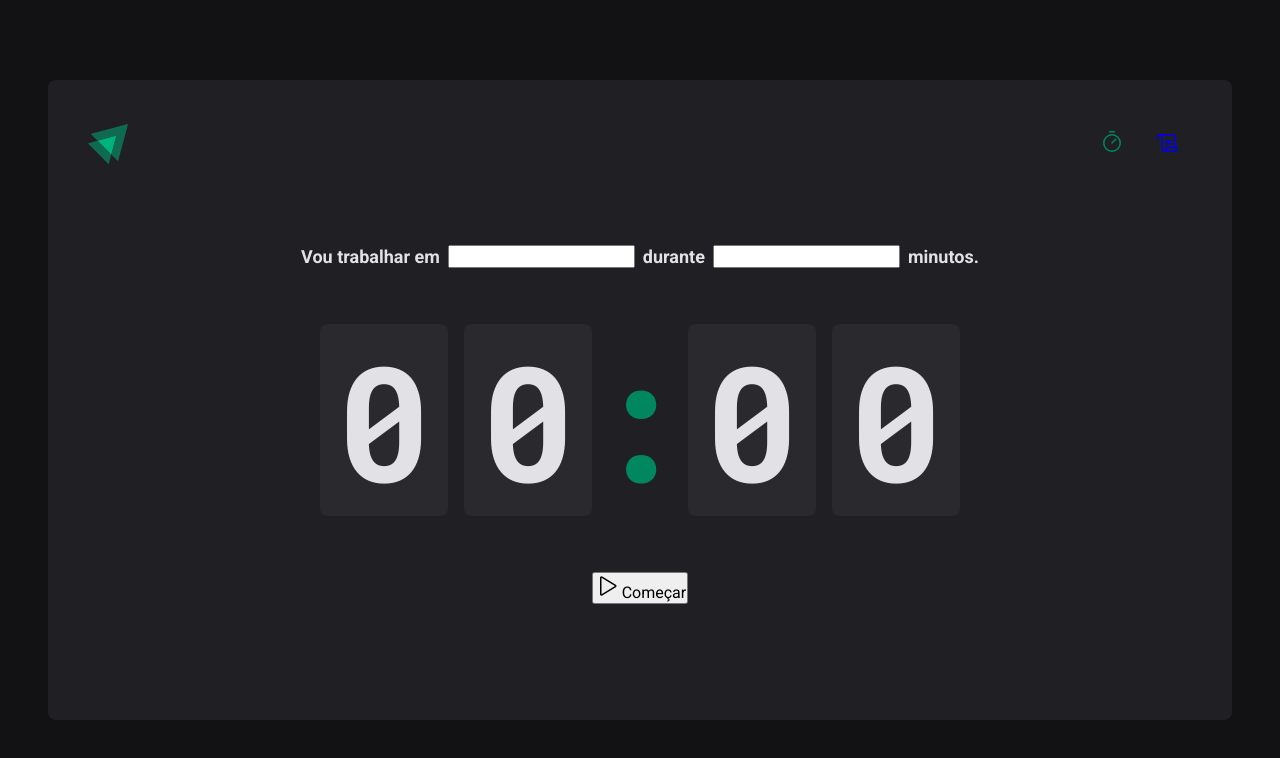
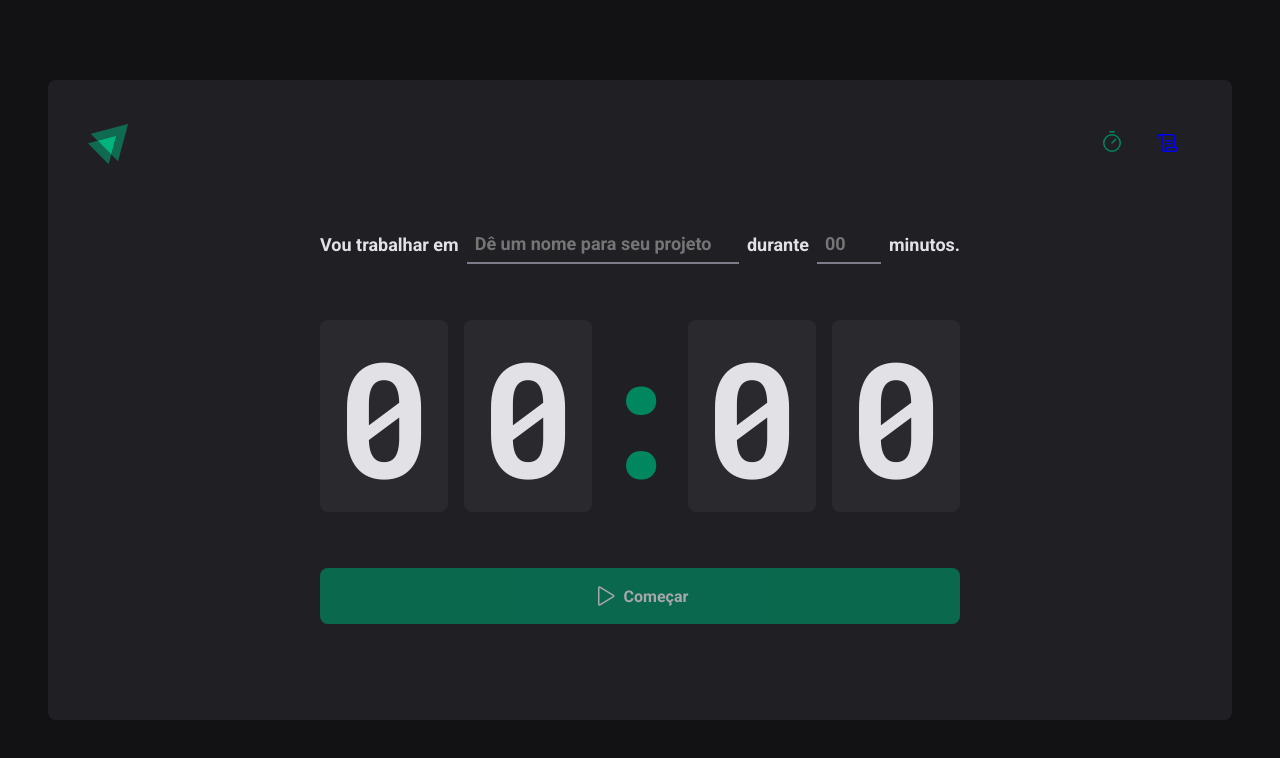
Before and after one commit to klenivingeri/pomodoro-proj2, a React (Vite) app: page / in a window 1280 px wide. Shown: the top 758 px of the page. Built offline with nearby package versions, Linux system fonts and the light colour scheme; the HTML template or start-up script is replaced by a standard one.

Commit message:
chore: Páginas e rotas - Finalização da Home

```diff
--- a/src/pages/Home/index.tsx
+++ b/src/pages/Home/index.tsx
@@ -1,5 +1,5 @@
 import  { Play } from 'phosphor-react'
-import { CountdownContainer, FormContainer, HomeContainer, Separator } from './styles'
+import { CountdownContainer, FormContainer, HomeContainer, MinutesAmountInput, Separator, TaskInput, StartCountdownButton } from './styles'
 
 export function Home () {
   return (
@@ -7,14 +7,15 @@
       <form action="">
         <FormContainer>
           <label htmlFor="task">Vou trabalhar em</label>
-          <input id="task" />
+          <TaskInput id="task" placeholder='Dê um nome para seu projeto' />
 
           <label htmlFor="minutesAmount">durante</label>
-          <input type="number" id="minutesAmount" />
+          <MinutesAmountInput type="number" id="minutesAmount" placeholder='00' />
 
           <span>minutos.</span>
 
         </FormContainer>
+
         <CountdownContainer>
           <span>0</span>
           <span>0</span>
@@ -23,7 +24,9 @@
           <span>0</span>
         </CountdownContainer>
 
-        <button type="submit"> <Play size="24" />  Começar</button>
+        <StartCountdownButton disabled={true} type="submit">
+          <Play size="24" />Começar
+        </StartCountdownButton>
       </form>
     </HomeContainer>
   )
--- a/src/pages/Home/styles.tsx
+++ b/src/pages/Home/styles.tsx
@@ -27,6 +27,34 @@
   flex-wrap: wrap;
 `;
 
+const BaseInput = styled.input`
+  background: transparent;
+  height: 2.5rem;
+  border: 0;
+  border-bottom: 2px solid ${(props) => props.theme['gray-500']};
+  font-weight: bold;
+  font-size: 1.125rem; /* inherit herda o font size do container*/
+  padding: 0 0.5rem;
+  color:${(props) => props.theme['gray-100']};
+
+  &:focus {
+    box-shadow: none; /* rmeove a borda do focus */
+    border-color: ${(props) => props.theme['green-500']};
+  }
+
+  &::placeholder {
+    border-color: ${(props) => props.theme['gray-500']};
+  }
+`
+
+export const TaskInput = styled(BaseInput)`
+  flex:1;
+`
+
+export const MinutesAmountInput = styled(BaseInput)`
+  width: 4rem;
+`
+
 export const CountdownContainer = styled.div`
   font-family: 'Roboto Mono', monospace;
   font-size:10rem;
@@ -52,3 +80,30 @@
   display: flex;
   justify-content: center;
 `;
+
+export const StartCountdownButton = styled.button`
+  width: 100%;
+  border: 0;
+  padding: 1rem;
+  border-radius: 8px;
+
+  display: flex;
+  align-items:center;
+  justify-content:center;
+
+  gap: 0.5rem;
+  font-weight: bold;
+  cursor: pointer;
+
+  background: ${(props) => props.theme['green-500']};
+  color: ${(props) => props.theme['gray-100']};
+
+  &:disabled { /* se a propriedade disabled existir faça */
+    opacity: 0.7;
+    cursor: not-allowed;
+  }
+
+  &:not(:disabled):hover {  /* se não existir a propriedade disabled */
+    background: ${(props) => props.theme['green-700']};
+  }
+`
```
